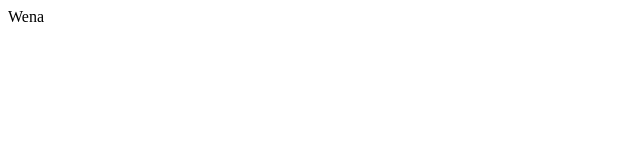
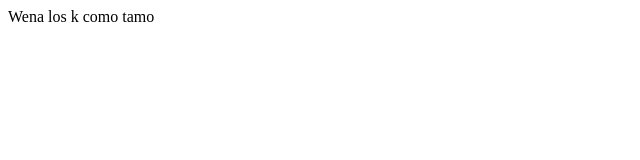
Before and after one commit to Chyste/proyectoDemoCursoPrework, a plain HTML site: page index.html in a window 1280 px wide. Shown: the whole page, without its empty margins (0-640 px from the left). Drawn offline with Linux system fonts and the light colour scheme.

Commit message:
agregamos weas

```diff
--- a/index.html
+++ b/index.html
@@ -7,6 +7,6 @@
     <title>Hola mundo</title>
 </head>
 <body>
-    Wena
+    Wena los k como tamo
 </body>
 </html>
```
